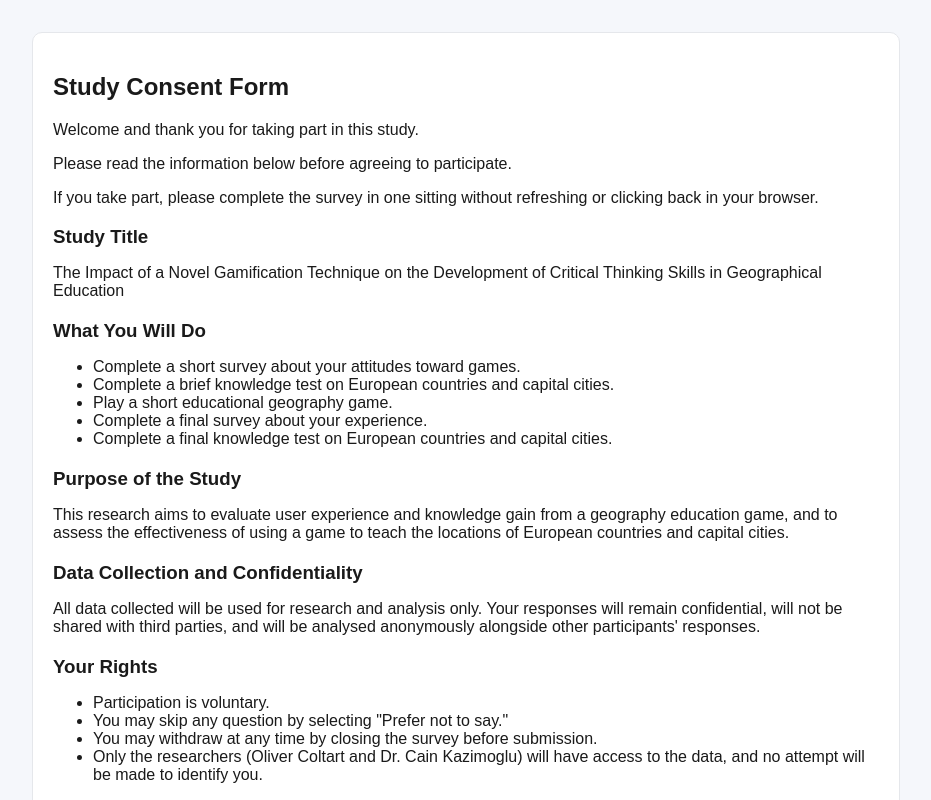
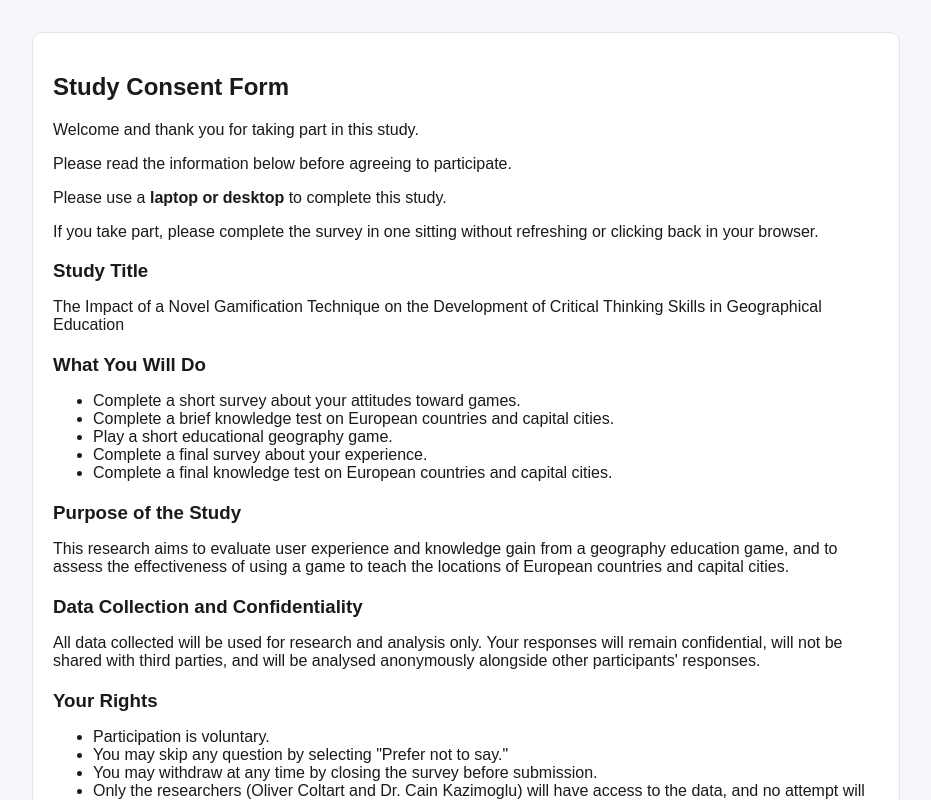
Before and after one commit to olivercoltart/diss-participant-site, a Next.js app: page /welcome in a window 1280 px wide. Shown: the top 800 px of the page, without its empty margins (174-1105 px from the left). Built offline with nearby package versions, Linux system fonts and the light colour scheme.

Commit message:
Laptop/desktop text update

```diff
--- a/app/welcome/page.js
+++ b/app/welcome/page.js
@@ -9,6 +9,7 @@ export default function WelcomePage({ searchParams }) {
       <h1>Study Consent Form</h1>
       <p>Welcome and thank you for taking part in this study.</p>
       <p>Please read the information below before agreeing to participate.</p>
+      <p>Please use a <b>laptop or desktop</b> to complete this study.</p>
       <p>If you take part, please complete the survey in one sitting without refreshing or clicking back in your browser.</p>
 
       {hasDeclined ? (
```
